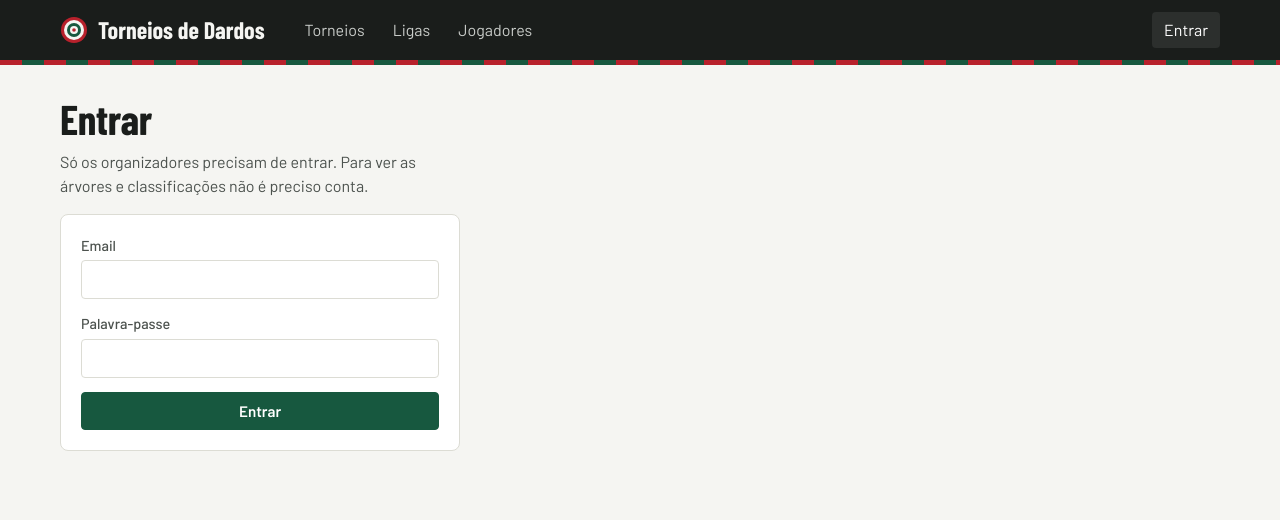
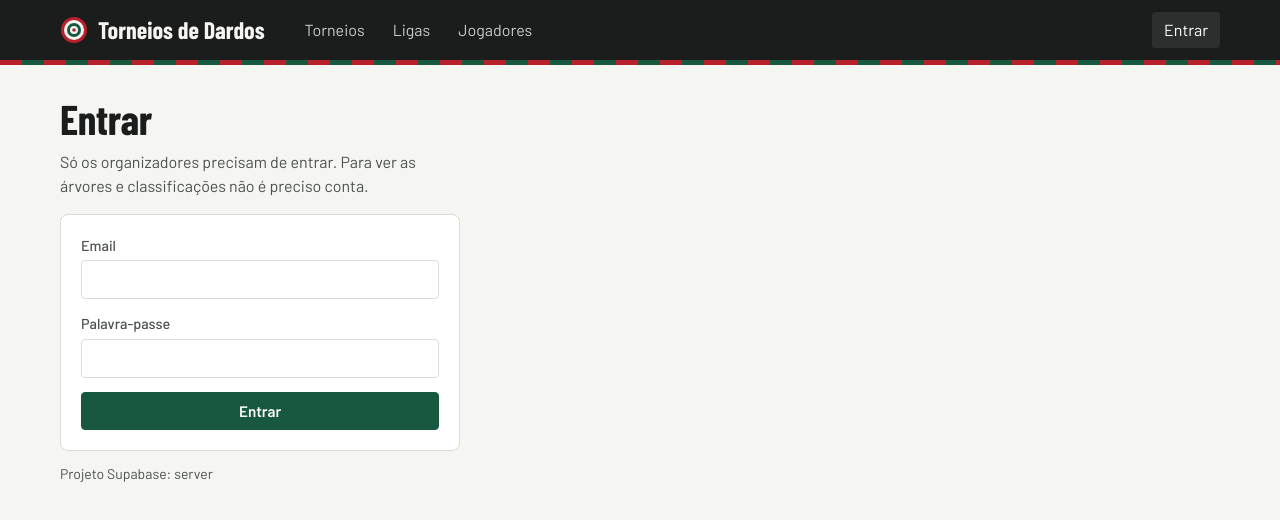
Before and after one commit to CONTACTO75/TORNEIO-SETAS, a Next.js app: page /login in a window 1280 px wide. Shown: the top 520 px of the page. Built offline with nearby package versions, Linux system fonts and the light colour scheme; no server answers.

Commit message:
Improve login error handling and display project URL
Enhanced error handling for login process with specific messages for different error codes. Added a project URL display for Supabase configuration.

```diff
--- a/app/login/page.tsx
+++ b/app/login/page.tsx
@@ -15,7 +15,12 @@ export default function Login() {
     setBusy(true); setError("");
     const { error } = await supabase.auth.signInWithPassword({ email, password });
     setBusy(false);
-    if (error) setError("Email ou palavra-passe incorretos.");
+    if (error) {
+      const code = (error as { code?: string }).code;
+      if (code === "email_not_confirmed") setError("Este email ainda não foi confirmado. No Supabase, confirme o utilizador (ver README).");
+      else if (code === "invalid_credentials") setError("Email ou palavra-passe incorretos, ou este utilizador não existe no Supabase.");
+      else setError(`Não foi possível entrar: ${error.message}`);
+    }
     else router.push("/");
   };
 
@@ -29,6 +34,9 @@ export default function Login() {
         <label className="field">Palavra-passe<input type="password" required value={password} onChange={(e) => setPassword(e.target.value)} autoComplete="current-password" /></label>
         <button className="btn green" disabled={busy}>{busy ? "A entrar…" : "Entrar"}</button>
       </form>
+      <p className="muted small" style={{ marginTop: 12 }}>
+        Projeto Supabase: {(process.env.NEXT_PUBLIC_SUPABASE_URL || "não configurado").replace(/^https?:\/\//, "").split(".")[0]}
+      </p>
     </div>
   );
 }
```
